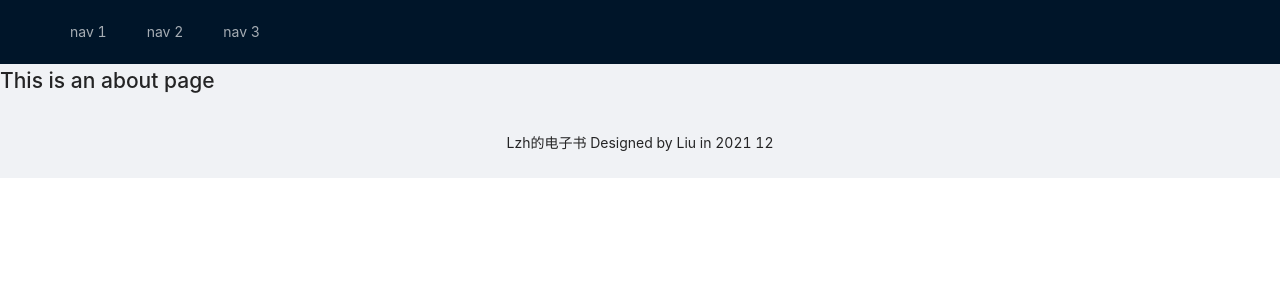
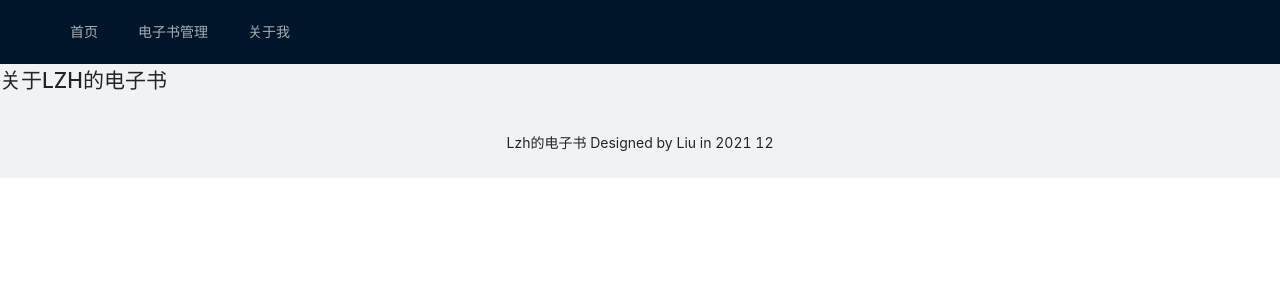
Before and after one commit to Nusworld/wiki, a Vue app in the folder web/: page /about in a window 1280 px wide. Shown: the top 300 px of the page. Built offline with nearby package versions, Linux system fonts and the light colour scheme; no server answers.

Commit message:
add router

```diff
--- a/web/src/components/the-header.vue
+++ b/web/src/components/the-header.vue
@@ -7,9 +7,9 @@
         v-model:selectedKeys="selectedKeys1"
         :style="{ lineHeight: '64px' }"
     >
-      <a-menu-item key="1">nav 1</a-menu-item>
-      <a-menu-item key="2">nav 2</a-menu-item>
-      <a-menu-item key="3">nav 3</a-menu-item>
+      <a-menu-item key="/"><router-link to="/"/>首页</a-menu-item>
+      <a-menu-item key="/admin/ebook"><router-link to="/admin/ebook"/>电子书管理</a-menu-item>
+      <a-menu-item key="/about"><router-link to="/about"/>关于我</a-menu-item>
     </a-menu>
   </a-layout-header>
 </template>
--- a/web/src/views/About.vue
+++ b/web/src/views/About.vue
@@ -1,5 +1,5 @@
 <template>
   <div class="about">
-    <h1>This is an about page</h1>
+    <h1>关于LZH的电子书</h1>
   </div>
 </template>
```
